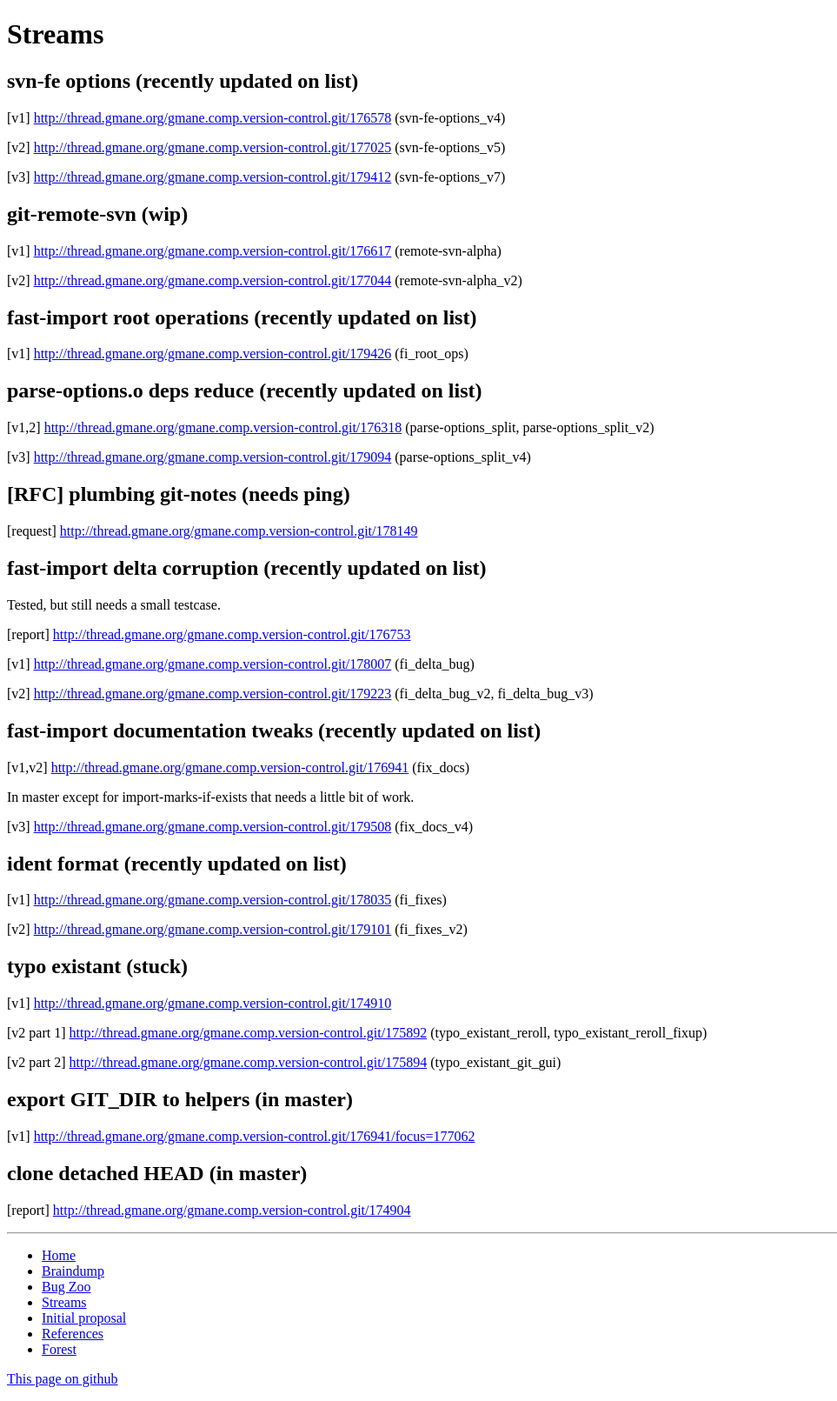
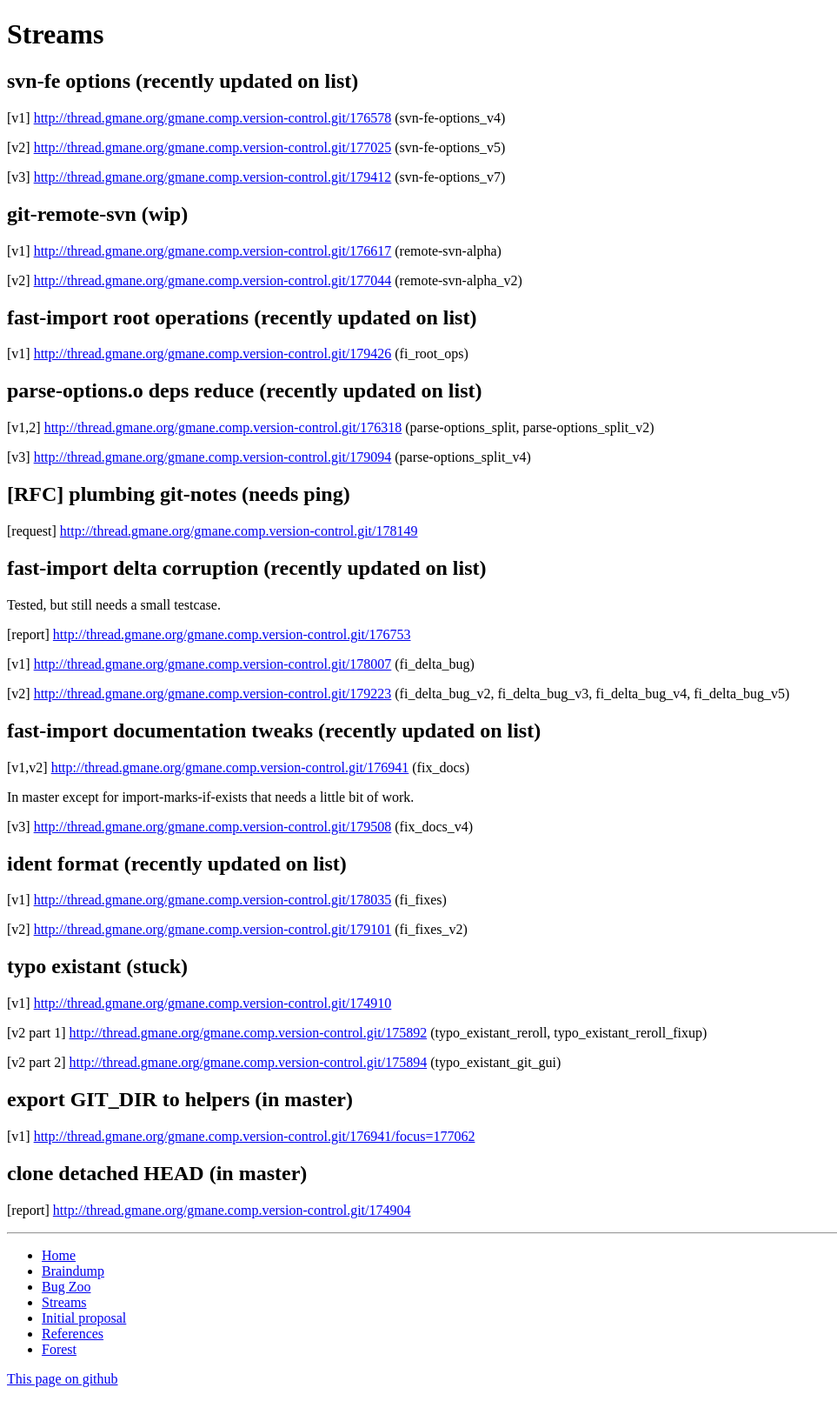
Before and after one commit to divanorama/gsoc11, a Jekyll site: the page built from streams.html, in a window 1280 px wide. Shown: the whole page at 87% size, without its empty margins (0-963 px from the left). Built offline with Jekyll 4.4.1, drawn with Linux system fonts in a browser that asks for light colours.

Commit message:
Some more delta bug activity.

```diff
--- a/streams.html
+++ b/streams.html
@@ -36,7 +36,7 @@ title: Streams
 <p> [v1] <a href="http://thread.gmane.org/gmane.comp.version-control.git/178007">http://thread.gmane.org/gmane.comp.version-control.git/178007</a>
 (fi_delta_bug) </p>
 <p> [v2] <a href="http://thread.gmane.org/gmane.comp.version-control.git/179223">http://thread.gmane.org/gmane.comp.version-control.git/179223</a>
-(fi_delta_bug_v2, fi_delta_bug_v3) </p>
+(fi_delta_bug_v2, fi_delta_bug_v3, fi_delta_bug_v4, fi_delta_bug_v5) </p>
 
 <h2>fast-import documentation tweaks (recently updated on list)</h2>
 <p> [v1,v2] <a href="http://thread.gmane.org/gmane.comp.version-control.git/176941">http://thread.gmane.org/gmane.comp.version-control.git/176941</a>
```
